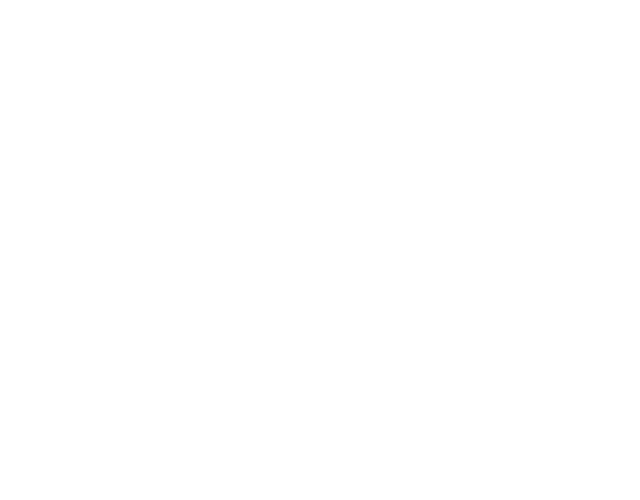
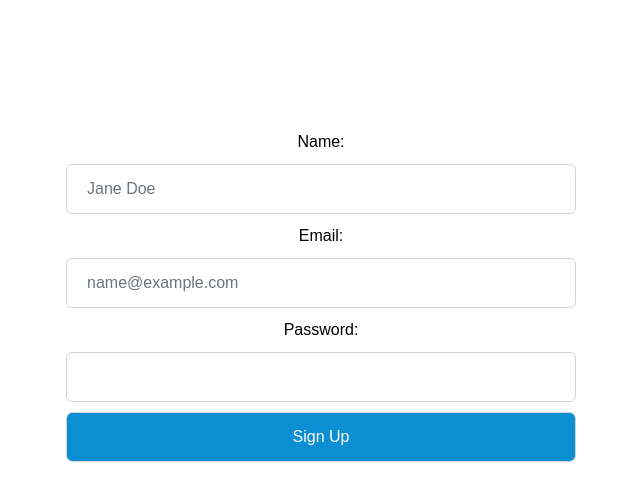
Before and after one commit to k-gs/further-web-assignment-1, a React (Create React App) app: page /SignUp in a window 1280 px wide. Before the commit this address had no page. Shown: the top 500 px of the page, without its empty margins (319-959 px from the left). Built offline with nearby package versions, Linux system fonts and the light colour scheme.

Commit message:
Fixing routes for all files

```diff
--- a/src/App.js
+++ b/src/App.js
@@ -8,8 +8,11 @@ import {
     useLocation,
 } from "react-router-dom";
 
-import Form from './pages/Form';
-import LandingPage from './pages/Landing';
+import SignIn from './pages/SignIn';
+import SignUp from './pages/SignUp';
+import MainPage from './pages/MainPage';
+import Landing from './pages/Landing';
+
 
 // Create a custom hook that uses both useLocation and useEffect
 const useScrollToTop = () => {
@@ -21,44 +24,16 @@ const useScrollToTop = () => {
     }, [location]);
 };
 
-// // This is corresponding to "/" route
-// const Home = (props) => {
-//     useScrollToTop();
-//     return (
-//         <Form />
-//         // <>
-//         //     <h1>Home</h1>
-//         //     <hr />
-//         //     <p style={{marginTop: "150vh"}}>
-//         //         <Link to="/contact">Go to contact page</Link>
-//         //     </p>
-//         // </>
-//     );
-// };
-
-// // This is corresponding to "/contact" route
-// const Landing = (props) => {
-//     useScrollToTop();
-//     return (
-//         <LandingPage />
-//         // <>
-//         //     <h1>Contact</h1>
-//         //     <hr />
-//         //     <p style={{marginTop: "150vh"}}>
-//         //         <Link to="/">Go to homepage</Link>
-//         //     </p>
-//         // </>
-//     );
-// };
-
 // The root component
 const App = () => {
     return (
         <div style={{padding: 50}}>
             <Router>
                 <Routes>
-                    <Route path="/" element={<Form />} />
-                    <Route path="/LandingPage" element={<LandingPage />} />
+                    <Route path="/" element={<Landing />} />
+                    <Route path="/MainPage" element={<MainPage />} />
+                    <Route path="/SignIn" element={<SignIn />} />
+                    <Route path="/SignUp" element={<SignUp />} />
                 </Routes>
             </Router>
         </div>
--- a/src/pages/Form.css
+++ b/src/pages/Form.css
@@ -16,6 +16,14 @@ input {
   width:100%;
   margin:10px 0;
   padding:10px;
+}
+
+input[type=name] {
+   width: 50%;
+   padding: 12px 20px;
+   margin-left: auto;
+   margin-right: auto;
+   box-sizing: border-box;
 }
 
 input[type=email] {
--- a/src/pages/Landing.js
+++ b/src/pages/Landing.js
@@ -13,22 +13,10 @@ import {
 //import ReactDOM from 'react-dom/client';
 
 
-function LandingPage() {
-    const [loggedIn, setLoggedIn] = useState(null);
-    useEffect(() => {
-        const loggedInUser = localStorage.getItem("loggedIn");
-        if (loggedInUser) {
-            setLoggedIn(loggedInUser);
-        }
-    }, []);
+function Landing() {
+    return (
+        <h1>Landing Page!</h1>
+    );
+}
 
-    if (!loggedIn) {
-        return <Navigate replace to="/" />;
-    } else {
-        return (
-            <h1>Login successful</h1>
-        );
-    }
-};
-
-export default LandingPage;
+export default Landing;
--- /dev/null
+++ b/src/pages/MainPage.js
@@ -0,0 +1,34 @@
+import 'bootstrap/dist/css/bootstrap.min.css';
+import {useEffect, useState} from 'react';
+import ReactDOM from 'react-dom/client';
+import './Form.css';
+import {
+    BrowserRouter as Router,
+    Route,
+    Routes,
+    Link,
+    useLocation,
+    Navigate,
+} from "react-router-dom";
+//import ReactDOM from 'react-dom/client';
+
+
+function MainPage() {
+    const [loggedIn, setLoggedIn] = useState(null);
+    useEffect(() => {
+        const loggedInUser = localStorage.getItem("loggedIn");
+        if (loggedInUser) {
+            setLoggedIn(loggedInUser);
+        }
+    }, []);
+
+    if (!loggedIn) {
+        return <Navigate replace to="/" />;
+    } else {
+        return (
+            <h1>Login successful</h1>
+        );
+    }
+};
+
+export default MainPage;
--- a/src/pages/SignIn.js
+++ b/src/pages/SignIn.js
@@ -10,7 +10,7 @@ import {
 import {useState} from 'react';
 import './Form.css';
 
-function Form() {
+function SignIn() {
     const [email, setEmail] = useState("");
     const [password, setPassword] = useState("");
     const [loggedIn, setLoggedIn] = useState(false);
@@ -60,4 +60,4 @@ function Form() {
     )
 }
 
-export default Form;
+export default SignIn;
```
